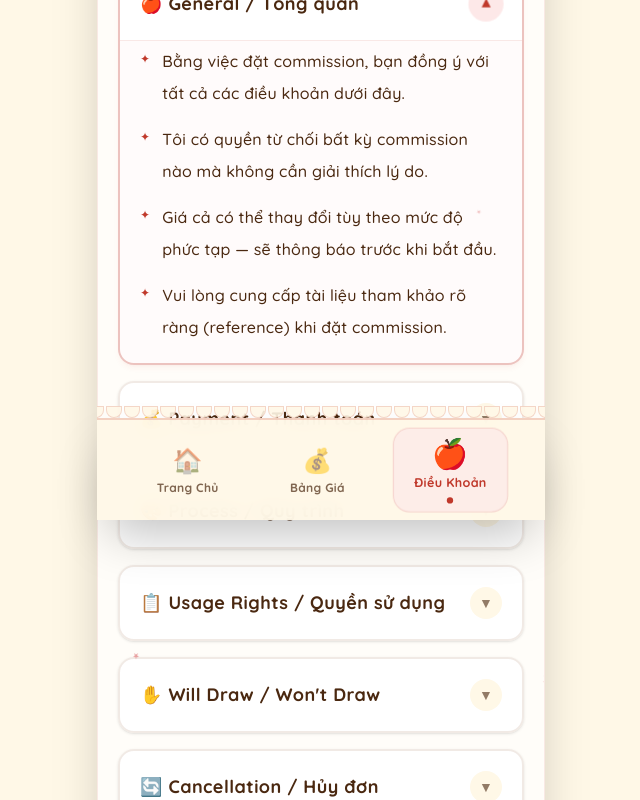
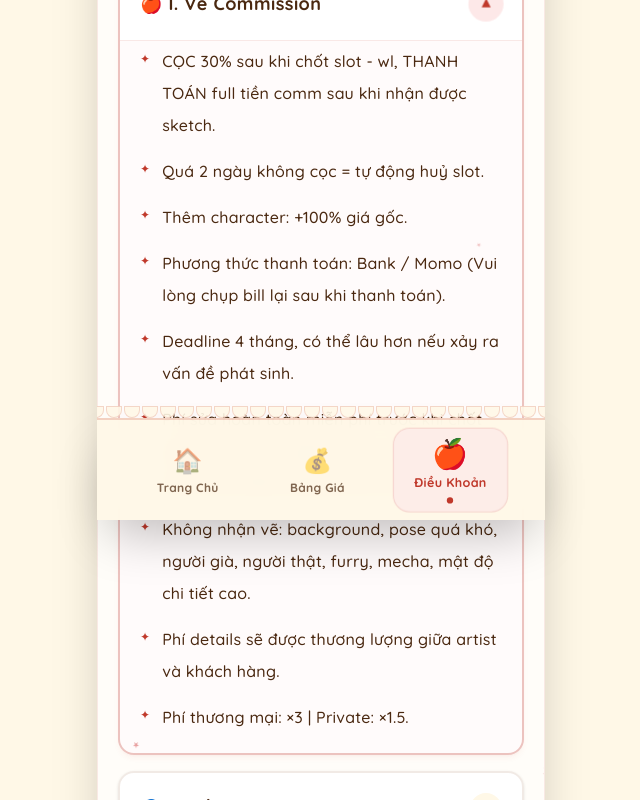
Before and after one commit to MrT223/Apple-Pie-Portfolio, a Next.js app: page /tos in a window 1280 px wide. Shown: the part 280-1080 px from the top of the page, without its empty margins (319-959 px from the left). Built offline with nearby package versions, Linux system fonts and the light colour scheme.

Commit message:
feat: cập nhật nội dung tos

```diff
--- a/src/app/tos/page.tsx
+++ b/src/app/tos/page.tsx
@@ -9,57 +9,36 @@ export const metadata: Metadata = {
 
 const TOS_SECTIONS = [
   {
-    title: "🍎 General / Tổng quan",
+    title: "🍎 I. Về Commission",
     content: [
-      "Bằng việc đặt commission, bạn đồng ý với tất cả các điều khoản dưới đây.",
-      "Tôi có quyền từ chối bất kỳ commission nào mà không cần giải thích lý do.",
-      "Giá cả có thể thay đổi tùy theo mức độ phức tạp — sẽ thông báo trước khi bắt đầu.",
-      "Vui lòng cung cấp tài liệu tham khảo rõ ràng (reference) khi đặt commission.",
+      "CỌC 30% sau khi chốt slot - wl, THANH TOÁN full tiền comm sau khi nhận được sketch.",
+      "Quá 2 ngày không cọc = tự động huỷ slot.",
+      "Thêm character: +100% giá gốc.",
+      "Phương thức thanh toán: Bank / Momo (Vui lòng chụp bill lại sau khi thanh toán).",
+      "Deadline 4 tháng, có thể lâu hơn nếu xảy ra vấn đề phát sinh.",
+      "Phí sửa hoàn toàn miễn phí trước khi chốt sketch. Sửa sau sketch (line) và final sẽ tính thêm phí (hoặc không nếu lỗi nằm ở artist).",
+      "Không nhận vẽ: background, pose quá khó, người già, người thật, furry, mecha, mật độ chi tiết cao.",
+      "Phí details sẽ được thương lượng giữa artist và khách hàng.",
+      "Phí thương mại: ×3 | Private: ×1.5.",
     ],
   },
   {
-    title: "💰 Payment / Thanh toán",
+    title: "👤 II. Về Khách Hàng",
     content: [
-      "Thanh toán 100% trước khi bắt đầu vẽ.",
-      "Phương thức thanh toán: chuyển khoản ngân hàng / Momo / PayPal.",
-      "Không hoàn tiền sau khi đã bắt đầu sketch — trừ trường hợp tôi không thể hoàn thành.",
-      "Giá đã niêm yết trên trang Pricing. Phụ phí nếu có sẽ được thông báo rõ.",
+      "Gửi đầy đủ brief. Có thể tả nhưng vui lòng kèm hình ảnh chi tiết.",
+      "Nếu khách hàng gửi brief muộn hoặc sát deadline, artist có quyền thương lượng lại deadline (ít nhất 15 ngày).",
+      "Được phép trì hoãn tiền comm trong 1 tuần. Nếu quá 1 tuần, artist có quyền lên bài cân nhắc giao dịch.",
+      "Được phép sửa trực tiếp lên tranh, không cần hỏi lại artist.",
+      "Nếu hủy slot sau khi đã cọc, khách hàng sẽ mất toàn bộ tiền cọc.",
+      "🚫 NGHIÊM CẤM FEED CHO A.I.",
     ],
   },
   {
-    title: "🎨 Process / Quy trình",
+    title: "🎨 III. Về Artist",
     content: [
-      "Sau khi thanh toán, tôi sẽ gửi sketch để bạn xác nhận trước khi tiếp tục.",
-      "Bạn được chỉnh sửa lớn (major revision) 1 lần ở giai đoạn sketch.",
-      "Chỉnh sửa nhỏ (minor revision) miễn phí 2 lần ở giai đoạn hoàn thiện.",
-      "Chỉnh sửa bổ sung ngoài số lần cho phép sẽ tính phụ phí.",
-      "Thời gian hoàn thành: 3-7 ngày làm việc (có thể lâu hơn nếu queue đông).",
-    ],
-  },
-  {
-    title: "📋 Usage Rights / Quyền sử dụng",
-    content: [
-      "Bạn ĐƯỢC: sử dụng cá nhân, đăng lên social media (kèm credit), in ấn cho bản thân.",
-      "Bạn KHÔNG ĐƯỢC: tuyên bố là tác phẩm của mình, sử dụng cho mục đích thương mại (trừ khi đã thỏa thuận), bán lại, dùng cho AI training.",
-      "Tôi giữ quyền đăng tác phẩm lên portfolio và social media của mình.",
-      "Commercial use license có thể thỏa thuận riêng với phụ phí.",
-    ],
-  },
-  {
-    title: "✋ Will Draw / Won't Draw",
-    content: [
-      "✅ SẼ VẼ: OC, fanart, couple, group (phụ phí), light NSFW (tùy trường hợp), kemonomimi, mecha nhẹ.",
-      "❌ KHÔNG VẼ: NSFW nặng, hate art, nội dung chính trị, bạo lực quá mức, bất kỳ nội dung vi phạm pháp luật.",
-      "Nếu không chắc, hãy hỏi tôi trước khi đặt order nhé!",
-    ],
-  },
-  {
-    title: "🔄 Cancellation / Hủy đơn",
-    content: [
-      "Hủy đơn trước khi bắt đầu sketch → hoàn 100%.",
-      "Hủy sau khi đã nhận sketch → không hoàn tiền.",
-      "Nếu tôi hủy đơn vì lý do cá nhân → hoàn 100%.",
-      "Deadline bạn yêu cầu phải hợp lý, rush order sẽ tính phụ phí 30-50%.",
+      "Được phép mang tranh CMS làm sample trừ khi khách đã trả phí private.",
+      "Có quyền từ chối nếu đơn quá khả năng.",
+      "CMS nếu quá deadline nhưng vẫn chưa có sketch, sẽ phải refund 100% tiền cọc cho khách.",
     ],
   },
 ];
```
